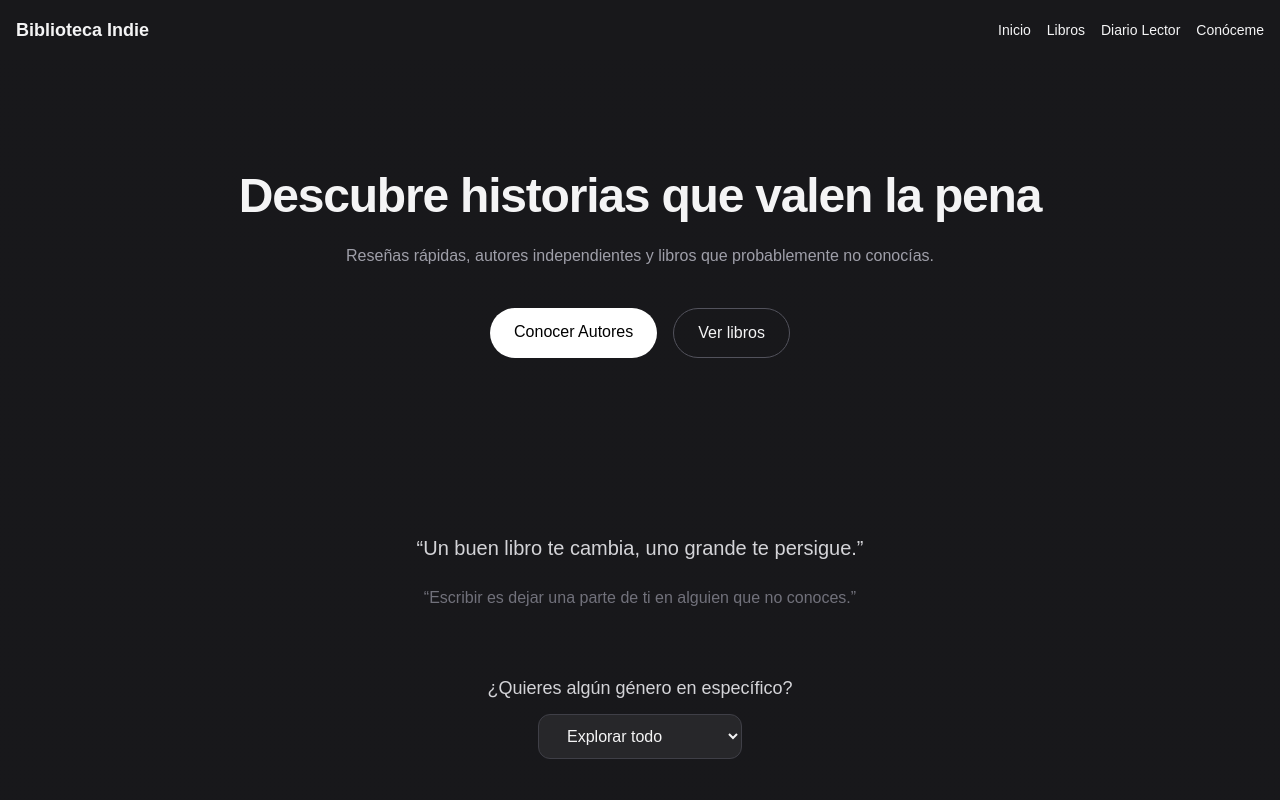
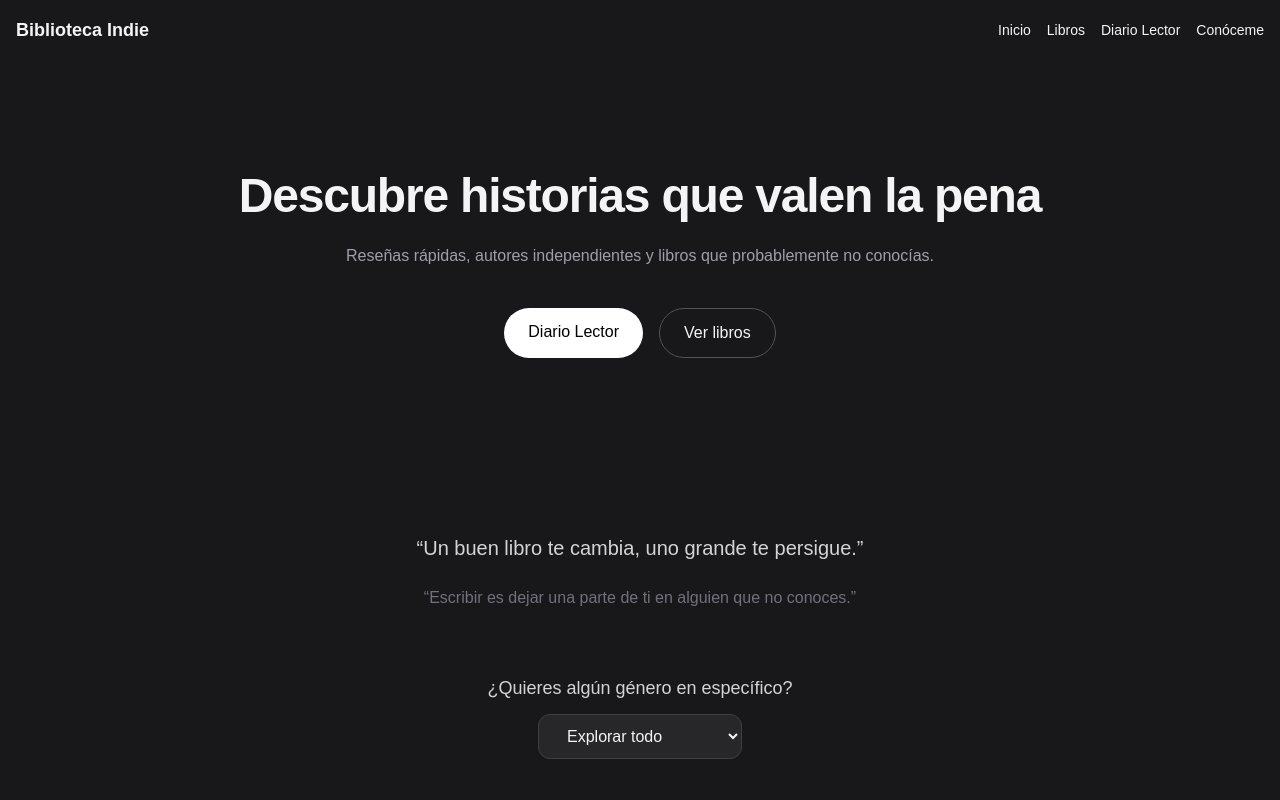
Before and after one commit to decaosyletras/biblio, a Next.js app: page / in a window 1280 px wide. Shown: the top 800 px of the page. Built offline with nearby package versions, Linux system fonts and the light colour scheme.

Commit message:
mejoras2

```diff
--- a/app/conoceme/page.tsx
+++ b/app/conoceme/page.tsx
@@ -61,7 +61,7 @@ export default function ConocemePage() {
       <div className="flex flex-wrap items-center gap-4 mb-10">
 
         <a
-          href="https://twitter.com/TU_USUARIO"
+          href="https://twitter.com/"
           target="_blank"
           className="flex items-center gap-2 px-4 py-2 bg-zinc-800 rounded-lg hover:bg-zinc-700 transition"
         >
--- a/app/page.tsx
+++ b/app/page.tsx
@@ -29,8 +29,8 @@ export default function Home() {
         </p>
 
         <div className="mt-10 flex justify-center gap-4">
-          <Link href="/autores" className="bg-white text-black px-6 py-3 rounded-full">
-            Conocer Autores
+          <Link href="/resenas" className="bg-white text-black px-6 py-3 rounded-full">
+            Diario Lector
           </Link>
 
           <Link href="/libros" className="border border-zinc-600 px-6 py-3 rounded-full">
```
